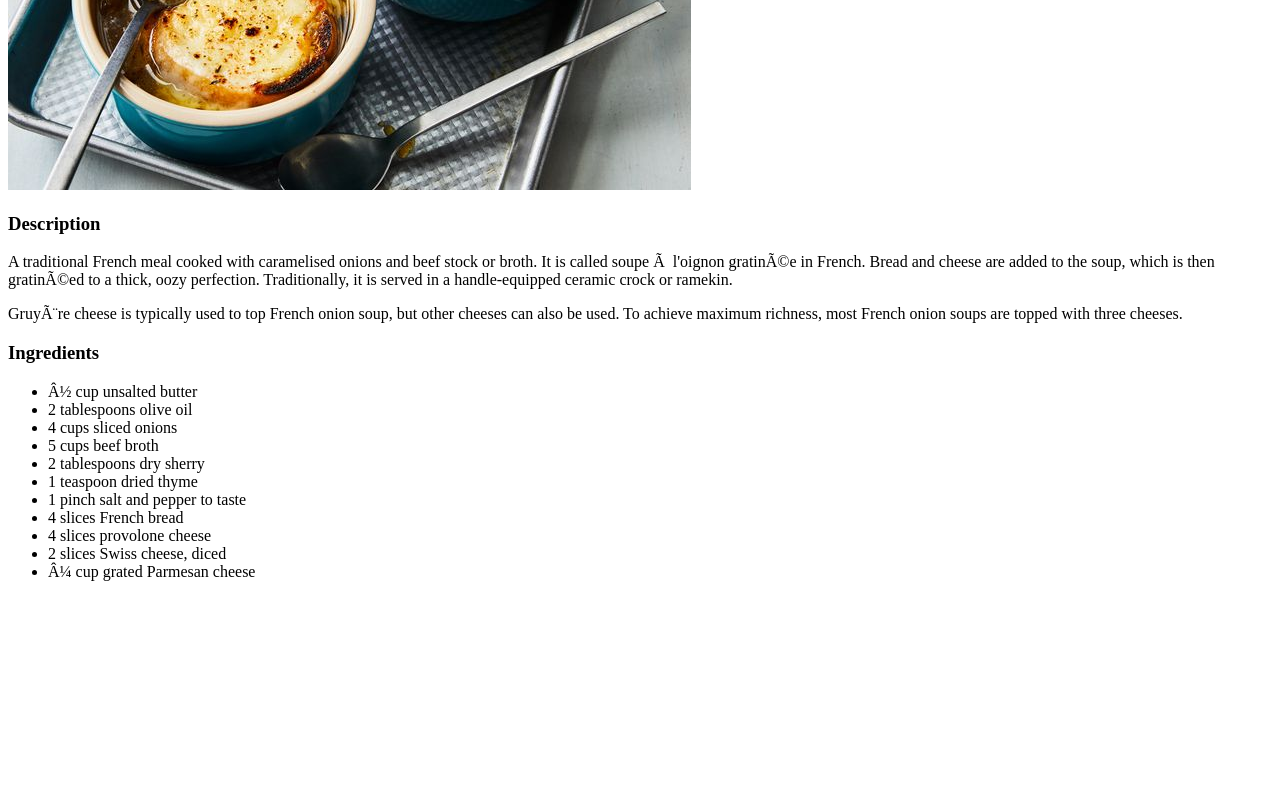
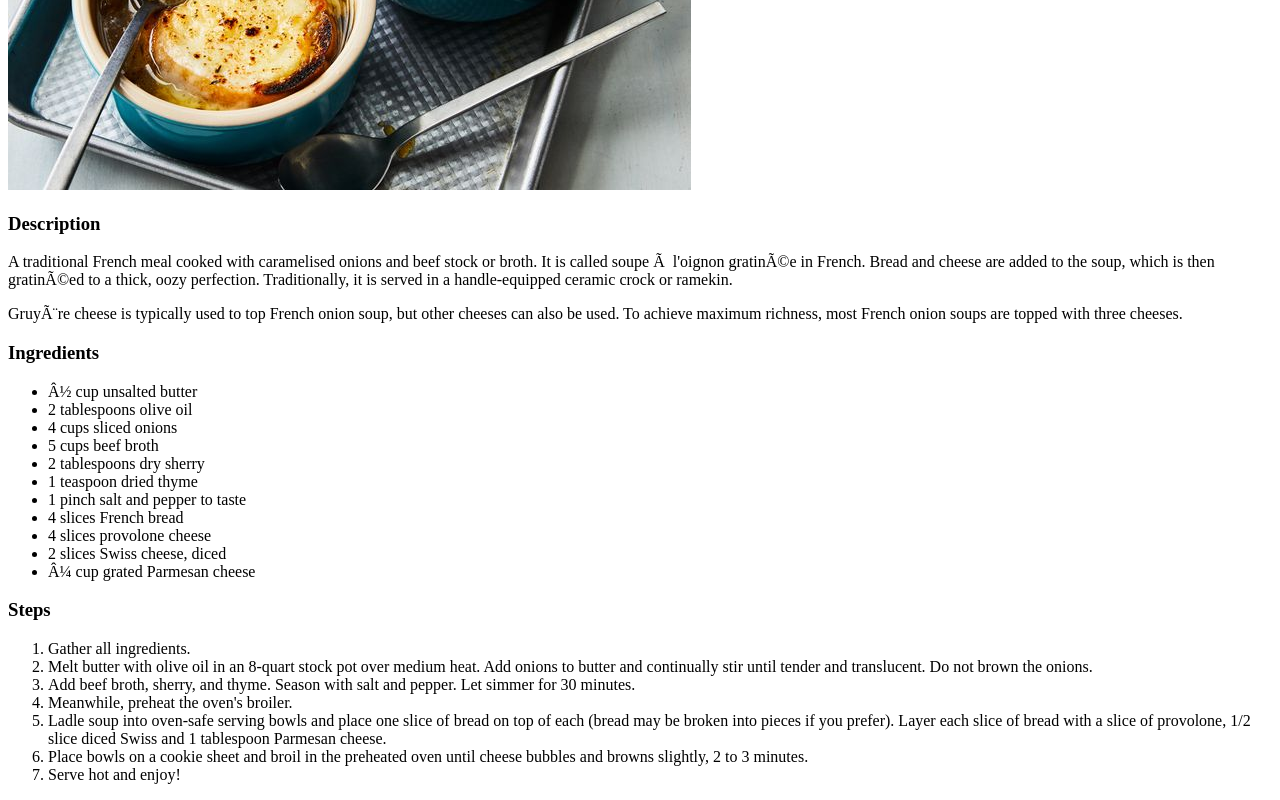
Before and after one commit to adzhl/odin-recipes, a plain HTML site: page recipes/french-onion-soup.html in a window 1280 px wide. Shown: the part 402-1202 px from the top of the page. Before the commit the page ends 999 px from the top, so only its background shows below. Drawn offline with Linux system fonts and the light colour scheme.

Commit message:
Add steps to french onion soup recipe

```diff
--- a/recipes/french-onion-soup.html
+++ b/recipes/french-onion-soup.html
@@ -8,9 +8,11 @@
     <body>
         <h1>French Onion Soup</h1>
         <img src="../img/french-onion-soup.jpeg">
+
         <h3>Description</h3>
         <p>A traditional French meal cooked with caramelised onions and beef stock or broth. It is called soupe à l'oignon gratinée in French. Bread and cheese are added to the soup, which is then gratinéed to a thick, oozy perfection. Traditionally, it is served in a handle-equipped ceramic crock or ramekin.</p>
         <p>Gruyère cheese is typically used to top French onion soup, but other cheeses can also be used. To achieve maximum richness, most French onion soups are topped with three cheeses.</p>
+
         <h3>Ingredients</h3>
         <ul>
             <li>½ cup unsalted butter</li>
@@ -25,5 +27,16 @@
             <li>2 slices Swiss cheese, diced</li>
             <li>¼ cup grated Parmesan cheese</li>
         </ul>
+
+        <h3>Steps</h3>
+        <ol>
+            <li>Gather all ingredients.</li>
+            <li>Melt butter with olive oil in an 8-quart stock pot over medium heat. Add onions to butter and continually stir until tender and translucent. Do not brown the onions.</li>
+            <li>Add beef broth, sherry, and thyme. Season with salt and pepper. Let simmer for 30 minutes.</li>
+            <li>Meanwhile, preheat the oven's broiler.</li>
+            <li>Ladle soup into oven-safe serving bowls and place one slice of bread on top of each (bread may be broken into pieces if you prefer). Layer each slice of bread with a slice of provolone, 1/2 slice diced Swiss and 1 tablespoon Parmesan cheese.</li>
+            <li>Place bowls on a cookie sheet and broil in the preheated oven until cheese bubbles and browns slightly, 2 to 3 minutes.</li>
+            <li>Serve hot and enjoy!</li>
+        </ol>
     </body>
 </html>
```
